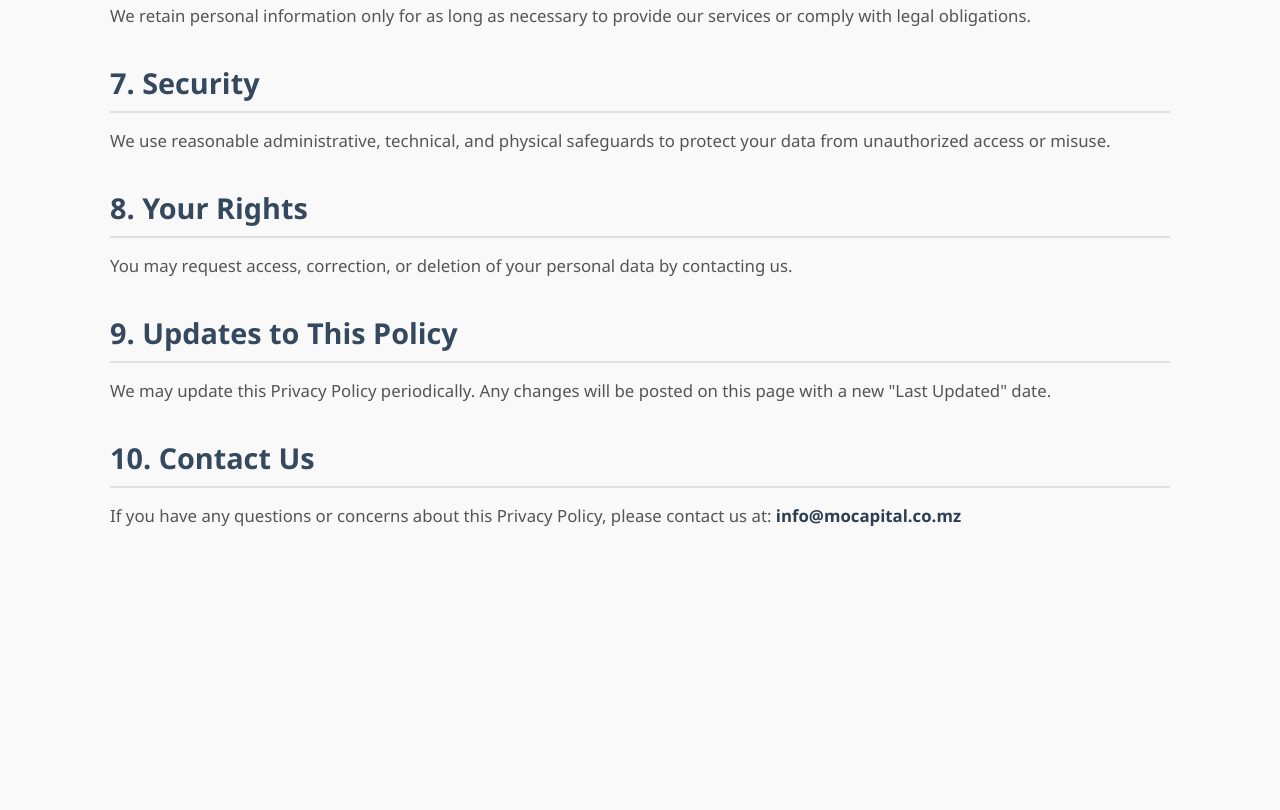
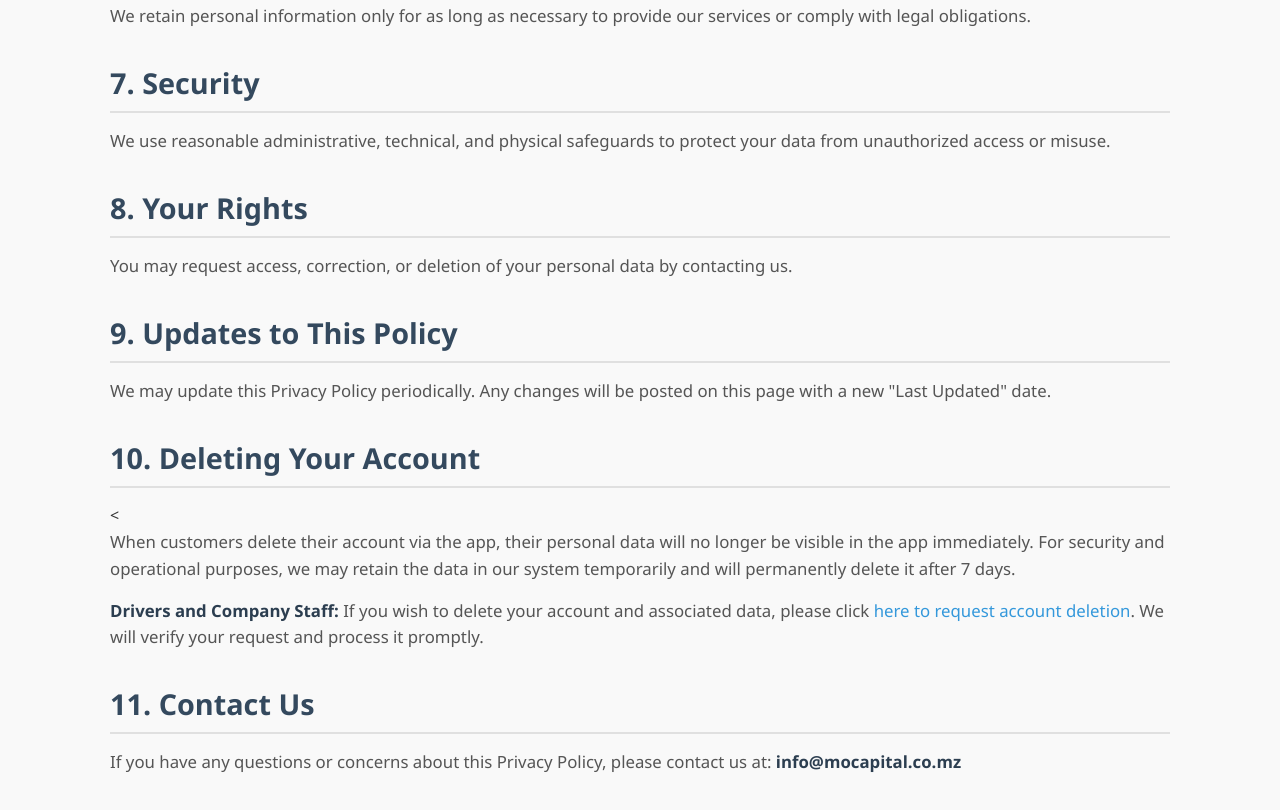
Before and after one commit to KFThwala/Gasgo-Privacy-Policy, a plain HTML site: page index.html in a window 1280 px wide. Shown: the part 1270-2080 px from the top of the page. Before the commit the page ends 1855 px from the top, so only its background shows below. Drawn offline with Linux system fonts and the light colour scheme.

Commit message:
add delete account text

```diff
--- a/index.html
+++ b/index.html
@@ -20,7 +20,7 @@
 
   <h2>2. Information We Collect</h2>
   <ul>
-    <li><strong>Personal Information:</strong> Name, phone number, email and delivery address when placing an order.</li>
+    <li><strong>Personal Information:</strong> Name, phone number, email, and delivery address when placing an order.</li>
     <li><strong>Payment Information:</strong> Payment details (e.g., M-Pesa, card info) processed securely by third-party providers. We do not store your payment credentials.</li>
     <li><strong>Location Data:</strong> If enabled, we use GPS data to locate your address for deliveries.</li>
     <li><strong>Usage Data:</strong> Basic app analytics such as device type and app interactions to improve service.</li>
@@ -57,7 +57,15 @@
   <h2>9. Updates to This Policy</h2>
   <p>We may update this Privacy Policy periodically. Any changes will be posted on this page with a new "Last Updated" date.</p>
 
-  <h2>10. Contact Us</h2>
+ <h2>10. Deleting Your Account</h2>
+<<p>When customers delete their account via the app, their personal data will no longer be visible in the app immediately. For security and operational purposes, we may retain the data in our system temporarily and will permanently delete it after 7 days.</p>
+
+
+<p><strong>Drivers and Company Staff:</strong> If you wish to delete your account and associated data, please click
+<a href="mailto:info@mocapital.co.mz?subject=Delete%20My%20Account">here to request account deletion</a>.
+We will verify your request and process it promptly.</p>
+
+  <h2>11. Contact Us</h2>
   <p>If you have any questions or concerns about this Privacy Policy, please contact us at: <strong>info@mocapital.co.mz</strong></p>
 </body>
 </html>
```
